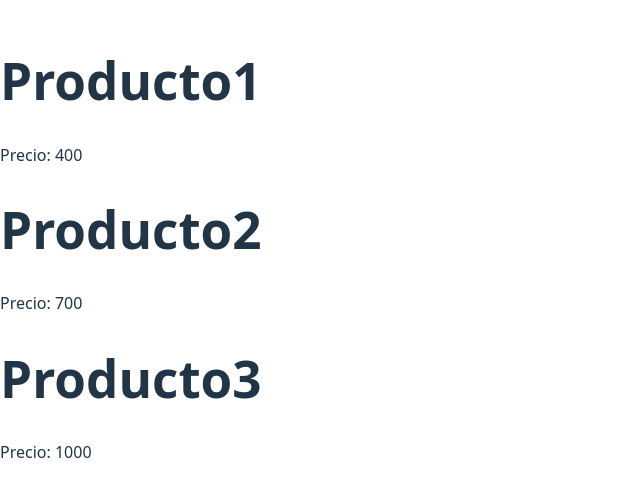
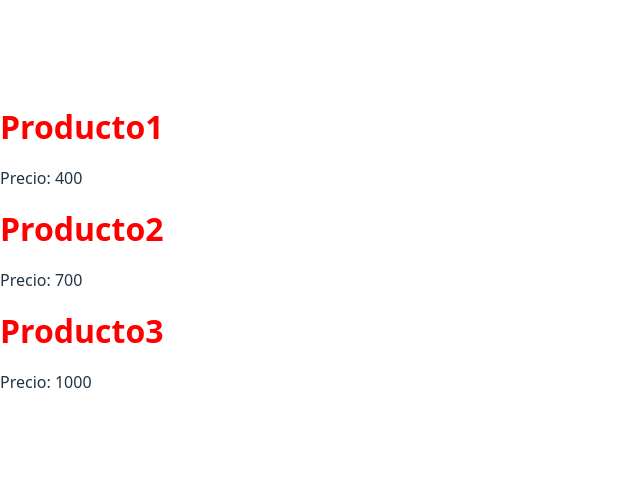
Before and after one commit to UsuarioGenericop/AdoptADog, a React (Vite) app in the folder AdoptADog/: page / in a window 1280 px wide. Shown: the part 151-648 px from the top of the page, without its empty margins (0-640 px from the left). Built offline with nearby package versions, Linux system fonts and the light colour scheme.

Commit message:
ReactDestructuring

```diff
--- a/AdoptADog/src/components/producto.jsx
+++ b/AdoptADog/src/components/producto.jsx
@@ -1,9 +1,9 @@
 import React from "react";
-const Producto = (props) => {
+const Producto = ({ title, price }) => {
   return (
     <>
-      <h1>{props.title}</h1>
-      <p>Precio: {props.price}</p>
+      <h1 className="producto">{title}</h1>
+      <p>Precio: {price}</p>
     </>
   );
 };
```
